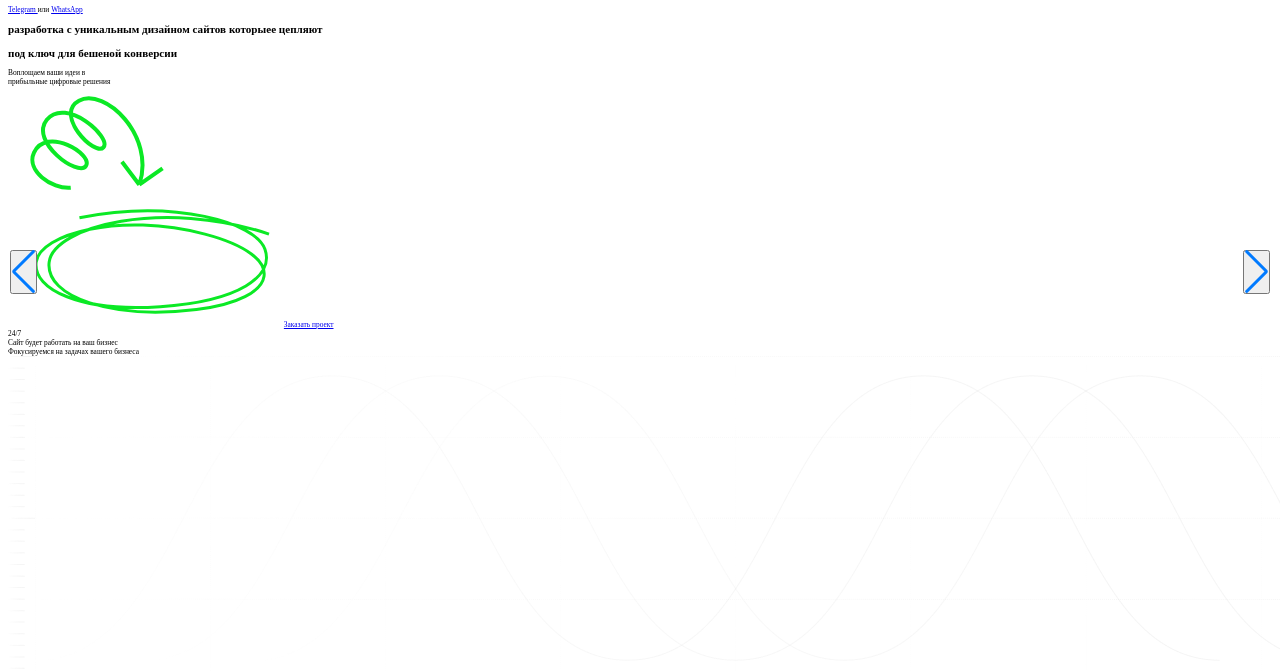
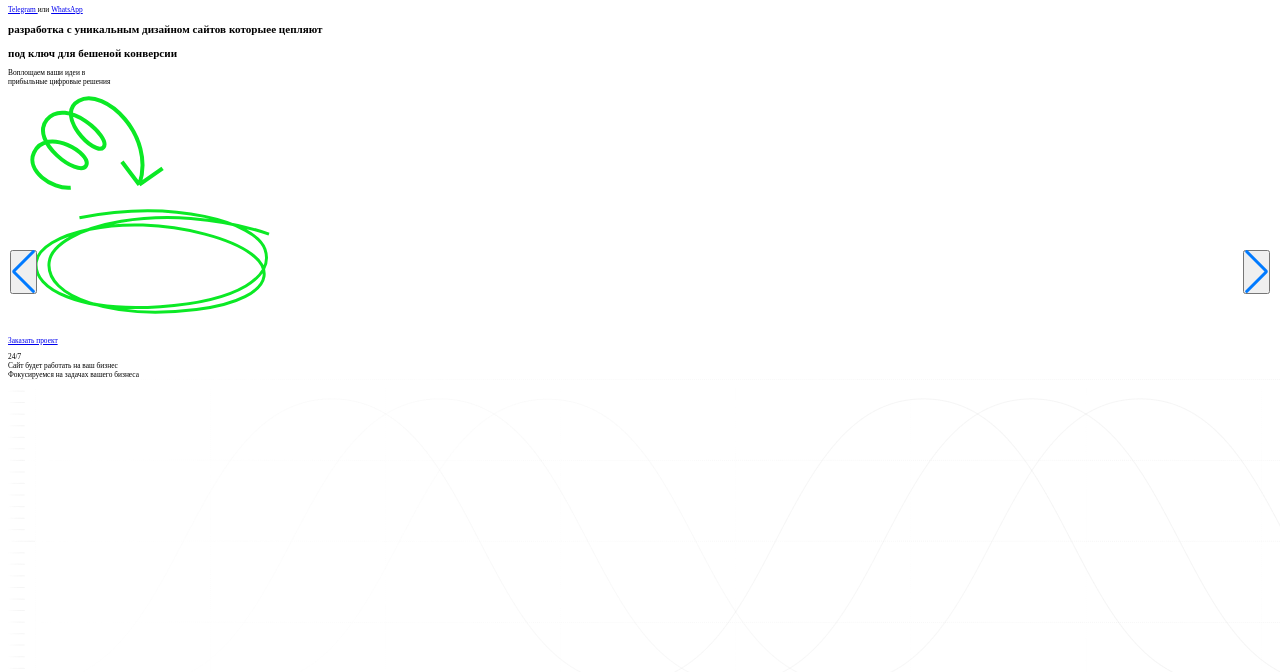
Before and after one commit to furrrax/SiteWorks, a website built with Vite: page app/index.html in a window 1280 px wide. Shown: the part 128-800 px from the top of the page. Built offline with nearby package versions, Linux system fonts and the light colour scheme; files whose address does not match are found by name.

Commit message:
heart btn в работе

```diff
--- a/app/html/sections/start.html
+++ b/app/html/sections/start.html
@@ -16,10 +16,12 @@
           </div>
         </h1>
         <p class="start__p">Воплощаем ваши идеи в <br> прибыльные цифровые решения</p>
-        <div class="start__order heart_btn">
+        <a class="start__btn" href="#">
+        <div class="start__order open-popup-btn heart_btn" href="#">
             <img class="start__order__img" src="@img/start/order.svg" alt="">
-            <a class="start__order__href open-popup-btn heart_btn" href="#">Заказать проект</a>
+            <p class="start__order__text ">Заказать проект</p>
         </div>
+        </a>
       </div>
     </div>
   </div>
--- a/app/scss/_base.scss
+++ b/app/scss/_base.scss
@@ -4,7 +4,7 @@
 
 $accent: #1a1a1a;
 $fontSize: 1.8rem;
-$textcolor: #FFFFFF;
+$textcolor: #ffffff;
 $lineheight: 1.2;
 $fontFamily: Gilroy, sans-serif;
 $systemfont: -apple-system, BlinkMacSystemFont, Arial, sans-serif;
@@ -17,23 +17,24 @@ $systemfont: -apple-system, BlinkMacSystemFont, Arial, sans-serif;
 // @include fontTTF(Gilroy, 'GilroyLight', 300, 'normal');
 
 // woff2
-@include font(Gilroy, 'Gilroy-Light', 300, 'normal');
-@include font(Gilroy, 'Gilroy-Regular', 400, 'normal');
-@include font(Gilroy, 'Gilroy-Medium', 500, 'normal');
-@include font(Gilroy, 'Gilroy-Semibold', 600, 'normal');
-@include font(Gilroy, 'Gilroy-Bold', 700, 'normal');
-@include font(Gilroy, 'Gilroy-Extrabold', 800, 'normal');
-@include font(Gilroy, 'Gilroy-Black', 900, 'normal');
-@include font(Gilroy, 'Gilroy-Heavy', 1000, 'normal');
+@include font(Gilroy, "Gilroy-Light", 300, "normal");
+@include font(Gilroy, "Gilroy-Regular", 400, "normal");
+@include font(Gilroy, "Gilroy-Medium", 500, "normal");
+@include font(Gilroy, "Gilroy-Semibold", 600, "normal");
+@include font(Gilroy, "Gilroy-Bold", 700, "normal");
+@include font(Gilroy, "Gilroy-Extrabold", 800, "normal");
+@include font(Gilroy, "Gilroy-Black", 900, "normal");
+@include font(Gilroy, "Gilroy-Heavy", 1000, "normal");
 
 @font-face {
-  font-family: 'FE Hero';
-  src: url('@fonts/FEHero-Regular.woff2') format('woff2'),
-        url('@fonts/FEHero-Regular.woff') format('woff');
-  font-style: normal; }
+  font-family: "FE Hero";
+  src: url("@fonts/FEHero-Regular.woff2") format("woff2"),
+    url("@fonts/FEHero-Regular.woff") format("woff");
+  font-style: normal;
+}
 
-@import url('https://fonts.googleapis.com/css2?family=Roboto+Condensed:ital,wght@0,100..900;1,100..900&display=swap');
-@import url('https://fonts.googleapis.com/css2?family=Montserrat:ital,wght@0,100..900;1,100..900&family=Roboto:ital,wght@0,100..900;1,100..900&display=swap');
+@import url("https://fonts.googleapis.com/css2?family=Roboto+Condensed:ital,wght@0,100..900;1,100..900&display=swap");
+@import url("https://fonts.googleapis.com/css2?family=Montserrat:ital,wght@0,100..900;1,100..900&family=Roboto:ital,wght@0,100..900;1,100..900&display=swap");
 //=======================================================================//
 //========================= НАСТРОЙКИ АДАПТИВКИ =========================//
 //=======================================================================//
@@ -48,7 +49,7 @@ $systemfont: -apple-system, BlinkMacSystemFont, Arial, sans-serif;
 
   /* Цвета для светлой темы (по умолчанию) */
   --bg-color: #ffffff;
-  --text-color: #FFFFFF;
+  --text-color: #ffffff;
   --cursor-color: #dedede;
   --cursor-big-fill: transparent;
   --cursor-small-fill: #dedede;
@@ -114,7 +115,7 @@ body {
   line-height: $lineheight;
   font-family: $fontFamily;
   font-size: $fontSize;
-  background-color: #0B0D0D;
+  background-color: #0b0d0d;
   transition: background-color 0.3s ease, color 0.3s ease;
   //text-rendering: optimizeLegibility;
   -webkit-font-smoothing: antialiased;
@@ -138,7 +139,8 @@ textarea {
   line-height: inherit;
 }
 
-ul, ul>li {
+ul,
+ul > li {
   margin: 0;
   padding: 0;
   list-style: none;
@@ -210,7 +212,12 @@ button:focus {
   outline: none;
 }
 
-h1, h2, h3, h4, h5, h6 {
+h1,
+h2,
+h3,
+h4,
+h5,
+h6 {
   margin: 0;
   padding: 0;
 }
@@ -294,29 +301,29 @@ h1, h2, h3, h4, h5, h6 {
 }
 
 /* clears the 'X' from Internet Explorer */
-input[type='search']::-ms-clear {
+input[type="search"]::-ms-clear {
   display: none;
   width: 0;
   height: 0;
 }
 
-input[type='search']::-ms-reveal {
+input[type="search"]::-ms-reveal {
   display: none;
   width: 0;
   height: 0;
 }
 
 /* clears the 'X' from Chrome */
-input[type='search']::-webkit-search-decoration,
-input[type='search']::-webkit-search-cancel-button,
-input[type='search']::-webkit-search-results-button,
-input[type='search']::-webkit-search-results-decoration {
+input[type="search"]::-webkit-search-decoration,
+input[type="search"]::-webkit-search-cancel-button,
+input[type="search"]::-webkit-search-results-button,
+input[type="search"]::-webkit-search-results-decoration {
   display: none;
 }
 
 .input,
 .textarea {
-  font-family: 'Gilroy', sans-serif;
+  font-family: "Gilroy", sans-serif;
   font-weight: 400;
   font-size: 1.8rem;
   color: #1f2229;
@@ -371,7 +378,7 @@ input[type='search']::-webkit-search-results-decoration {
   border: 1px solid #bababa;
   border-radius: 0.6rem;
   color: #fff;
-  font-family: 'Gilroy', sans-serif;
+  font-family: "Gilroy", sans-serif;
   font-size: 1.4rem;
   line-height: 1;
   font-weight: 400;
@@ -503,7 +510,7 @@ input[type='search']::-webkit-search-results-decoration {
   display: inline-block;
   line-height: 1;
   &::after {
-    content: '';
+    content: "";
     display: block;
     width: 100%;
     height: 1px;
@@ -539,7 +546,7 @@ input[type='search']::-webkit-search-results-decoration {
 
 .control_indicator:after {
   box-sizing: unset;
-  content: '';
+  content: "";
   position: absolute;
   display: none;
 }
@@ -563,7 +570,7 @@ input[type='search']::-webkit-search-results-decoration {
     color: $accent;
   }
   &::after {
-    content: '';
+    content: "";
     width: 100%;
     height: 0.1rem;
     position: absolute;
@@ -647,7 +654,7 @@ a {
 }
 
 .btn {
-  font-family: 'Gilroy', sans-serif;
+  font-family: "Gilroy", sans-serif;
   font-weight: 400;
   font-size: 1.8rem;
   line-height: 1.2;
@@ -1102,7 +1109,7 @@ svg {
 // Стили для чувствительных картинок (IBG)
 // Сниппет (HTML): ibg (div с изображением и классами)
 // Сниппет (HTML): ibga (a с изображением и классами)
-[class*='-ibg'] {
+[class*="-ibg"] {
   position: relative;
   img {
     position: absolute;
@@ -1113,7 +1120,7 @@ svg {
     object-fit: cover;
   }
 }
-[class*='-ibg_contain'] {
+[class*="-ibg_contain"] {
   img {
     object-fit: contain;
   }
@@ -1265,3 +1272,31 @@ svg {
 .hoverable-area {
   cursor: none;
 }
+
+//НАШИ СТИЛИ
+
+
+//анимация пульсации
+@keyframes pulse {
+  0% {
+    transform: translateY(0) scale(1);
+  }
+  50% {
+    transform: translateY(0) scale(1.05);
+  }
+  100% {
+    transform: translateY(0) scale(1);
+  }
+}
+//пульсирующая кнопка
+.heart_btn {
+  animation: pulse 1s infinite 1s;
+  cursor: pointer;
+}
+.heart_btn:hover{
+  animation: none;
+  transform: scale(1.05);
+}
+.heart_btn:not(:hover) {
+  animation: pulse 1s infinite 1s;
+}
--- a/app/scss/pages/start.scss
+++ b/app/scss/pages/start.scss
@@ -107,13 +107,15 @@
   }
   &__order {
     position: relative;
-    left: 83rem;
+    left: 38rem;
     bottom: 23rem;
+    display: flex;
+    justify-content: center;
 
     &__img {
       max-width: 29rem;
     }
-    &__href {
+    &__text {
       font-family: "Roboto Condensed";
       font-weight: 400;
       letter-spacing: 0.05rem;
@@ -123,26 +125,7 @@
       border-bottom: 0.3rem solid #ffffff;
       position: absolute;
       bottom: 4.5rem;
-      transform: translateX(-130%);
-      padding: 1rem;
+      right: 50rem;
     }
   }
 }
-@keyframes pulse {
-  0% {
-    transform: translateY(0) scale(1);
-    // box-shadow: 0 0 0 rgba(222, 128, 103, 0.4);
-  }
-  50% {
-    transform: translateY(0) scale(1.05);
-    // box-shadow: 0 5px 15px rgba(222, 128, 103, 0.6);
-  }
-  100% {
-    transform: translateY(0) scale(1);
-    // box-shadow: 0 0 0 rgba(222, 128, 103, 0.4);
-  }
-}
-.heart_btn {
-  animation: pulse 2s infinite 1.7s forwards;
-// box-shadow: none !important;
-}
```
